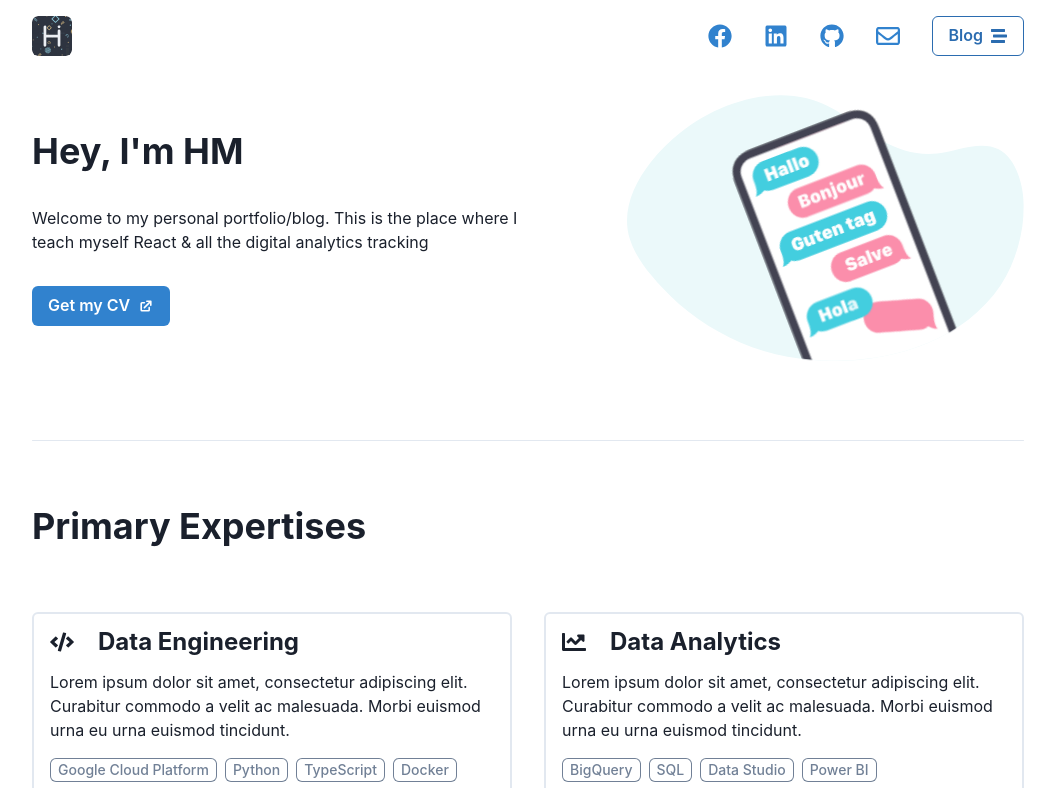
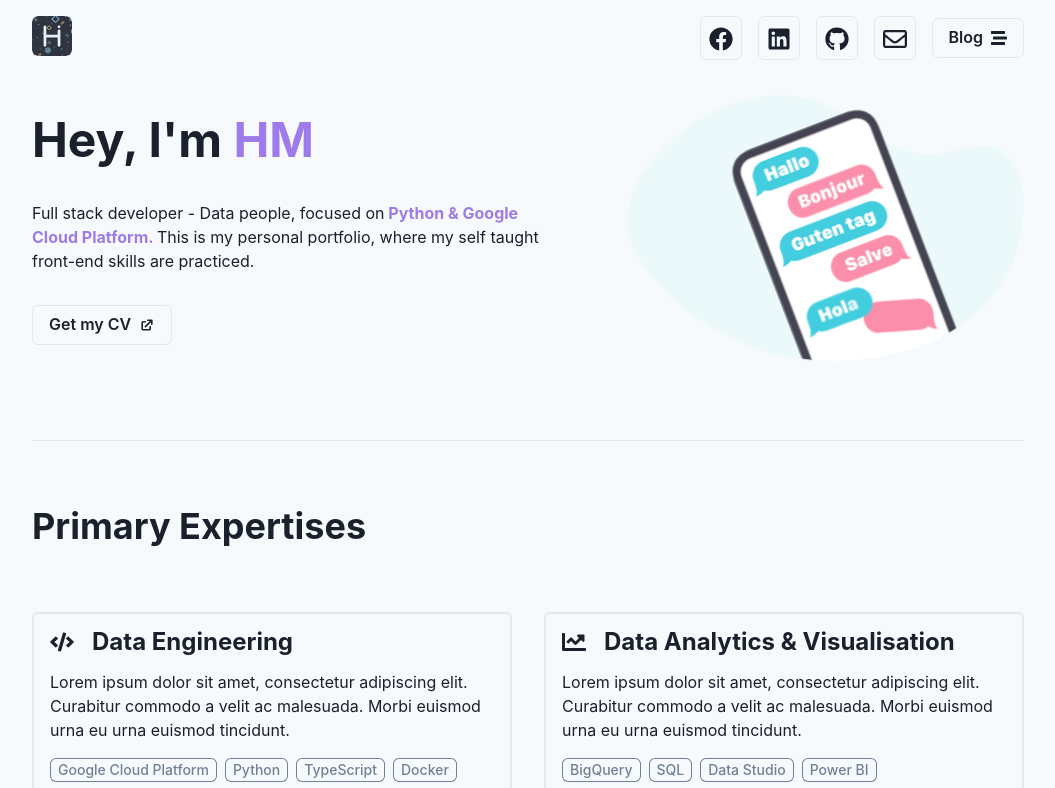
Before and after one commit to hieumdd/hieumdd, a Next.js app: page / in a window 1280 px wide. Shown: the top 788 px of the page, without its empty margins (112-1167 px from the left). Built offline with nearby package versions, Linux system fonts and the light colour scheme.

Commit message:
feat: Update style to purple

```diff
--- a/components/Home/Expertise.tsx
+++ b/components/Home/Expertise.tsx
@@ -24,14 +24,14 @@ const expertises: ExpertiseProps[] = [
         description:
             'Lorem ipsum dolor sit amet, consectetur adipiscing elit. Curabitur commodo a velit ac malesuada. Morbi euismod urna eu urna euismod tincidunt.',
         icon: FaCode,
-        tools: ['Google Cloud Platform', 'Python', 'TypeScript', 'Docker'],
+        tools: ['Google Cloud Platform', 'Python', 'TypeScript', 'Docker', 'Github Action'],
     },
     {
-        title: 'Data Analytics',
+        title: 'Data Analytics & Visualisation',
         description:
             'Lorem ipsum dolor sit amet, consectetur adipiscing elit. Curabitur commodo a velit ac malesuada. Morbi euismod urna eu urna euismod tincidunt.',
         icon: FaChartLine,
-        tools: ['BigQuery', 'SQL', 'Data Studio', 'Power BI'],
+        tools: ['BigQuery', 'SQL', 'Data Studio', 'Power BI', 'Custom Visualisation'],
     },
     {
         title: 'Digital Tracking & Analytics',
@@ -63,7 +63,7 @@ const ExpertiseCard = ({ title, description, icon, tools }: ExpertiseProps) => (
             fontSize="1.5em"
             align="flex-start"
             lineHeight="1em"
-            spacing="1em"
+            spacing="0.75em"
         >
             <Icon as={icon} />
             <Text fontWeight="bold">{title}</Text>
--- a/components/Home/Hero.tsx
+++ b/components/Home/Hero.tsx
@@ -26,19 +26,30 @@ const Hero = () => (
             direction="column"
             align="flex-start"
             textAlign="left"
-            spacing={{ base: "1em", md: "2em" }}
+            spacing={{ base: '1em', md: '2em' }}
             flex="1 0 50%"
         >
-            <Heading as="h1">{`Hey, I'm HM`}</Heading>
+            <Heading as="h1" fontSize="3rem">
+                {`Hey, I'm`}
+                <Heading as="span" color="purple.400" fontSize="3rem">
+                    {' '}
+                    HM
+                </Heading>
+            </Heading>
             <Text>
-                Welcome to my personal portfolio/blog. This is the place where I
-                teach myself React & all the digital analytics tracking
+                Full stack developer - Data people, focused on
+                <Text as="span" color="purple.400" fontWeight="700">
+                    {' '}
+                    Python & Google Cloud Platform.{' '}
+                </Text>
+                This is my personal portfolio, where my self taught front-end
+                skills are practiced.
             </Text>
             <Button
                 as={Link}
+                className="hover-color"
                 href="#"
-                colorScheme="blue"
-                variant="solid"
+                variant="outline"
                 rightIcon={<HiExternalLink />}
                 isExternal
             >
--- a/components/Layout/Header.tsx
+++ b/components/Layout/Header.tsx
@@ -44,7 +44,7 @@ const Logo = () => (
 const BlogButton = () => (
     <NextLink href="/blog" passHref>
         <Button
-            colorScheme="blue"
+            className="hover-color"
             variant="outline"
             rightIcon={<Icon as={FaStream} />}
             aria-label="Blog"
@@ -55,7 +55,7 @@ const BlogButton = () => (
 );
 
 const DesktopNavLinks = ({ display }: StackProps) => (
-    <HStack spacing="2rem" display={display}>
+    <HStack spacing="1em" display={display}>
         <Socials />
         <BlogButton />
     </HStack>
@@ -73,7 +73,7 @@ const MobileMenuIcon = ({ isOpen, onToggle }: MobileMenuIconProps) => (
 
 export const MobileNavLinks = ({ isOpen }: MoblileNavLinksProps) => (
     <Flex
-        bgColor="white"
+        bgColor="inherit"
         pb={isOpen ? '0.5rem' : 'auto'}
         display={{ base: 'block', md: 'none' }}
     >
@@ -116,7 +116,7 @@ const Header = () => {
             borderRadius={0}
             width="100%"
             zIndex={999}
-            bgColor="white"
+            bgColor="gray.50"
             ref={ref}
             className={isScrolled ? 'shadow' : ''}
         >
--- a/components/Socials.tsx
+++ b/components/Socials.tsx
@@ -8,7 +8,6 @@ import {
 } from 'react-icons/fa';
 
 type Social = {
-    id: string;
     icon: IconType;
     link: string;
     text: string;
@@ -16,25 +15,21 @@ type Social = {
 
 const socials: Social[] = [
     {
-        id: 'facebook',
         icon: FaFacebook,
         link: 'https://facebook.com/hieumdd',
         text: '/hieumdd',
     },
     {
-        id: 'linkedin',
         icon: FaLinkedin,
         link: 'https://linkedin.com/hieumdd',
         text: '/hieumdd',
     },
     {
-        id: 'github',
         icon: FaGithub,
         link: 'https://github.com/hieumdd',
         text: '/hieumdd',
     },
     {
-        id: 'email',
         icon: FaRegEnvelope,
         link: 'mailto:hieumdd@gmail.com',
         text: 'hieumdd@gmail.com',
@@ -42,18 +37,22 @@ const socials: Social[] = [
 ];
 
 const Socials = () => (
-    <HStack align="center" spacing="2em">
-        {socials.map((social) => (
-            <LinkBox key={social.id}>
-                <LinkOverlay href={social.link}>
+    <HStack spacing="1em">
+        {socials.map((social, i) => (
+            <LinkBox
+                key={i}
+                className="hover-color"
+                role="group"
+                borderWidth="1px"
+                p="0.5em"
+            >
+                <LinkOverlay href={social.link} isExternal>
                     <IconButton
                         as={social.icon}
-                        // textColor="blue.700"
-                        colorScheme="blue"
+                        className="hover-color"
                         size="xs"
-                        display="block"
-                        variant="link"
-                        aria-label=""
+                        variant="unstyled"
+                        aria-label={social.text}
                     />
                 </LinkOverlay>
             </LinkBox>
--- a/styles/theme.ts
+++ b/styles/theme.ts
@@ -4,8 +4,12 @@ export default extendTheme({
     styles: {
         global: {
             '*:not(svg)': {
+                color: 'gray.800',
                 borderStyle: 'solid',
                 borderRadius: 'md',
+            },
+            body: {
+                backgroundColor: 'gray.50',
             },
             '.shadow': {
                 boxShadow: 'base',
@@ -17,13 +21,12 @@ export default extendTheme({
             },
             '.hover-color': {
                 _hover: {
-                    borderColor: 'purple.500',
+                    borderColor: 'purple.400',
                 },
                 _groupHover: {
-                    color: 'purple.500',
+                    color: 'purple.400',
                 },
             },
-
         },
     },
     components: {
```
